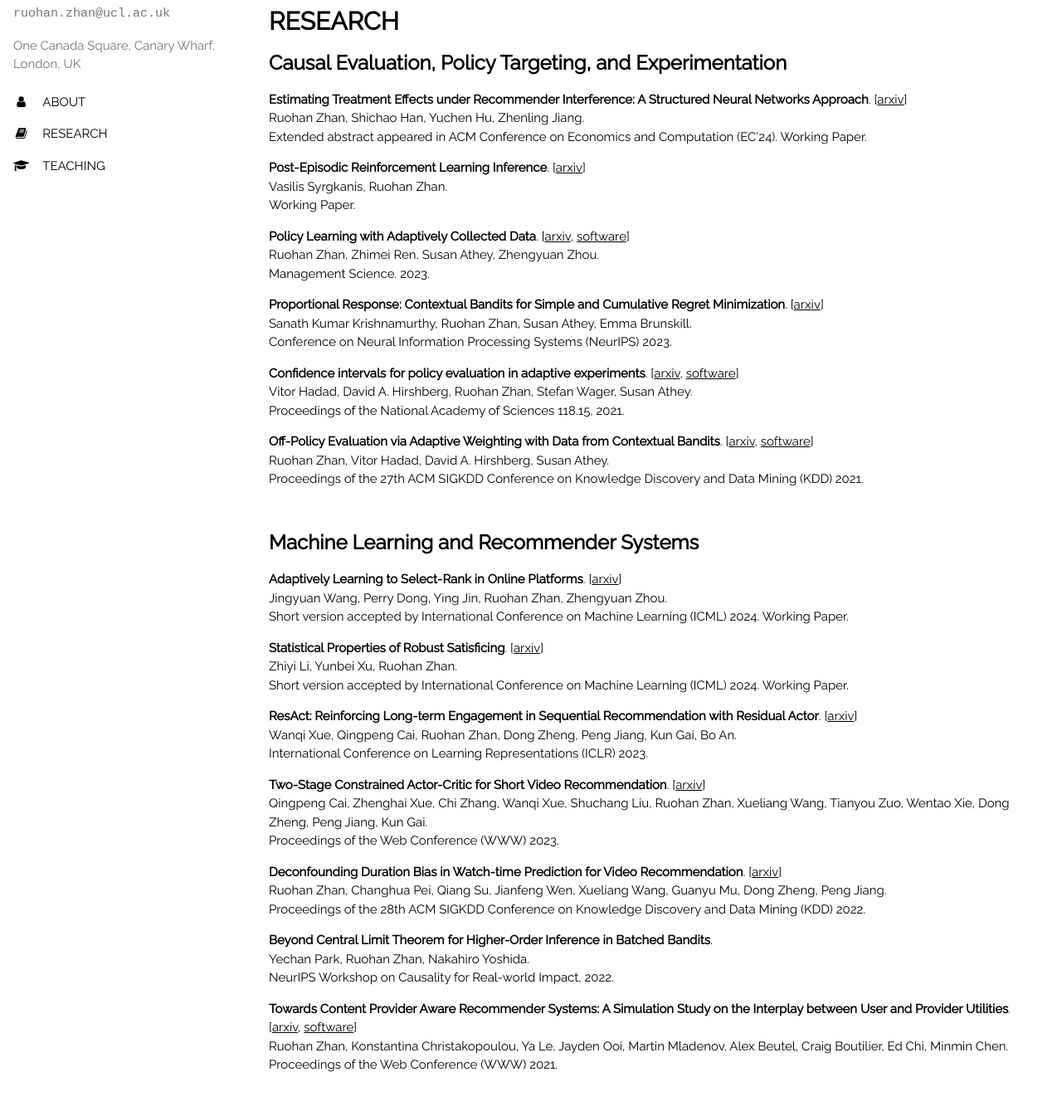
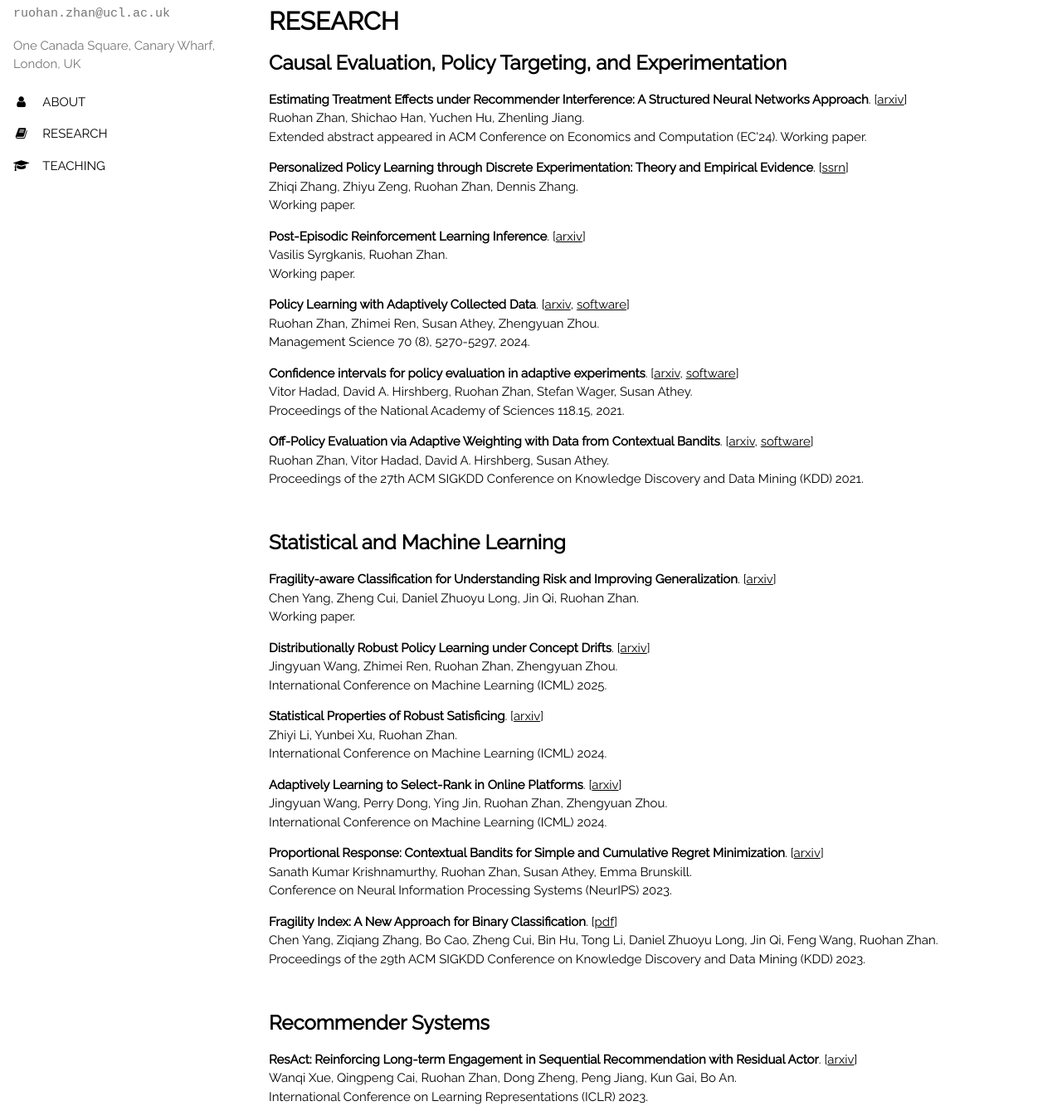
Before and after one commit to RuohanZhan/RuohanZhan.github.io, a plain HTML site: page index.html in a window 1280 px wide. Shown: the part 387-1726 px from the top of the page at 83% size. Drawn offline with nearby package versions, Linux system fonts and the light colour scheme.

Commit message:
update research

```diff
--- a/index.html
+++ b/index.html
@@ -52,13 +52,14 @@ body,h1,h2,h3,h4,h5,h6 {font-family: "Raleway", sans-serif}
   <div class="w3-container w3-padding-large" style="margin-bottom:32px">
     <h1><b>Ruohan Zhan</b></h1>
     <p> I am an assistant professor of Marketing & Analytics at the UCL School of Management.
-        My  research focuses on understanding and improving  online marketplaces. I study how to evaluate marketplace interventions causally, analyze the dynamics and interactions among different stakeholders, and optimize platform operations such as recommendation systems and digital experiments. Methodologically, I’m interested in causal inference, econometrics, statistical learning, and machine learning.
+       I study digital platforms and online marketplaces, developing and applying methods from causal inference, econometrics, statistics, and machine learning. My research focuses on the causal evaluation of marketplace interventions, policy targeting to enhance data-driven decision-making, and the design of experiments and algorithms to optimize platform operations.
+
 
       <!--develops methods to innovate data-driven decision making using tools from  causal inference, statistics, and machine learning, with particular interest in problems from platform operations and economics. -->
 	</p>
 
     <p>
-        Before joining UCL, I spent two and a half wonderful years as an assistant professor at the Hong Kong University of Science and Technology. In 2022, I was a postdoc at the Stanford Graduate School of Business. Earlier, I worked full-time at Kuaishou Technology (2021–2022) and spent the summers of 2019 and 2020 at Google Research. In 2021, I completed my MS in Statistics and PhD in Computational and Applied Mathematics at Stanford University, where I was advised by Susan Athey. Before that, I received my BS in mathematics from Peking University (2017).
+        Before joining UCL, I spent two and a half wonderful years as an assistant professor at the Hong Kong University of Science and Technology. In 2022, I was a postdoc at the Stanford Graduate School of Business. Earlier, I worked full-time at Kuaishou Technology (2021–2022) and spent the summers of 2019 and 2020 at Google. In 2021, I completed my MS in Statistics and PhD in Computational and Applied Mathematics at Stanford University, where I was advised by Susan Athey. Before that, I received my BS in mathematics from Peking University (2017).
 
     </p>
 
@@ -92,13 +93,21 @@ body,h1,h2,h3,h4,h5,h6 {font-family: "Raleway", sans-serif}
        <p><b>Estimating Treatment Effects under Recommender Interference: A Structured Neural Networks Approach</b>. [<a href="https://arxiv.org/abs/2406.14380">arxiv</a>]
        <br>
            Ruohan Zhan, Shichao Han, Yuchen Hu, Zhenling Jiang.
-         <br> Extended abstract appeared in ACM Conference on Economics and Computation (EC'24). Working Paper.
+         <br> Extended abstract appeared in ACM Conference on Economics and Computation (EC'24).  Working paper.
+      </p>
+
+       <p><b>Personalized Policy Learning through Discrete Experimentation: Theory and Empirical Evidence</b>. [<a href="https://papers.ssrn.com/sol3/papers.cfm?abstract_id=5277082">ssrn</a>]
+       <br>
+           Zhiqi Zhang, Zhiyu Zeng, Ruohan Zhan, Dennis Zhang.
+       <br>
+            Working paper.
       </p>
 
       <p><b>Post-Episodic Reinforcement Learning Inference</b>. [<a href="https://arxiv.org/abs/2302.08854">arxiv</a>]
        <br>
            Vasilis Syrgkanis, Ruohan Zhan.
-         <br> Working Paper.
+         <br>
+          Working paper.
       </p>
 
 
@@ -106,14 +115,9 @@ body,h1,h2,h3,h4,h5,h6 {font-family: "Raleway", sans-serif}
       <p><b>Policy Learning with Adaptively Collected Data</b>. [<a href="https://arxiv.org/abs/2105.02344">arxiv</a>, <a href="https://github.com/gsbDBI/PolicyLearning">software</a>]
       <br>Ruohan Zhan, Zhimei Ren, Susan Athey, Zhengyuan Zhou.
       <br>
-       Management Science.  2023.
+       Management Science 70 (8), 5270-5297, 2024.
       </p>
 
-      <p><b>Proportional Response: Contextual Bandits for Simple and Cumulative Regret Minimization</b>. [<a href="https://arxiv.org/abs/2307.02108">arxiv</a>]
-      <br>Sanath Kumar Krishnamurthy, Ruohan Zhan, Susan Athey, Emma Brunskill.
-      <br>
-       Conference on Neural Information Processing Systems (NeurIPS) 2023.
-      </p>
 
       <p><b>Confidence intervals for policy evaluation in adaptive experiments</b>. [<a href="https://arxiv.org/abs/1911.02768">arxiv</a>, <a href="https://github.com/gsbDBI/adaptive-confidence-intervals">software</a>]
       <br>
@@ -122,33 +126,72 @@ body,h1,h2,h3,h4,h5,h6 {font-family: "Raleway", sans-serif}
       Proceedings of the National Academy of Sciences 118.15, 2021.
       </p>
 
-
-            <p><b>Off-Policy Evaluation via Adaptive Weighting with Data from Contextual Bandits</b>. [<a href="https://arxiv.org/abs/2106.02029">arxiv</a>, <a href="https://github.com/gsbDBI/contextual_bandits_evaluation">software</a>]
+      <p><b>Off-Policy Evaluation via Adaptive Weighting with Data from Contextual Bandits</b>. [<a href="https://arxiv.org/abs/2106.02029">arxiv</a>, <a href="https://github.com/gsbDBI/contextual_bandits_evaluation">software</a>]
       <br>
       Ruohan Zhan, Vitor Hadad, David A. Hirshberg, Susan Athey.
       <br>
       Proceedings of the 27th ACM SIGKDD Conference on Knowledge Discovery and Data Mining (KDD) 2021.
       </p>
 
+<!--       <p><b>Beyond Central Limit Theorem for Higher-Order Inference in Batched Bandits</b>.
       <br>
+      Yechan Park, Ruohan Zhan, Nakahiro Yoshida.
+      <br>
+      NeurIPS Workshop on Causality for Real-world Impact, 2022.
+      </p> -->
 
-      <h3><b>Machine Learning and Recommender Systems</b></h3>
 
+       <br>
+
+      <h3><b>Statistical and Machine Learning</b></h3>
+
+      <p><b>Fragility-aware Classification for Understanding Risk and Improving Generalization</b>. [<a href="https://arxiv.org/abs/2502.13024">arxiv</a>]
+       <br>
+           Chen Yang, Zheng Cui, Daniel Zhuoyu Long, Jin Qi, Ruohan Zhan.
+         <br>
+           Working paper.
+      </p>
+
+      <p><b>Distributionally Robust Policy Learning under Concept Drifts</b>. [<a href="https://arxiv.org/abs/2412.14297">arxiv</a>]
+      <br>
+      Jingyuan Wang, Zhimei Ren, Ruohan Zhan, Zhengyuan Zhou.
+      <br>
+      International Conference on Machine Learning (ICML) 2025.
+      </p>
+
+
+
+      <p><b>Statistical Properties of Robust Satisficing</b>. [<a href="https://arxiv.org/abs/2405.20451">arxiv</a>]
+      <br>
+      Zhiyi Li, Yunbei Xu, Ruohan Zhan.
+      <br>
+      International Conference on Machine Learning (ICML) 2024.
+      </p>
 
       <p><b>Adaptively Learning to Select-Rank in Online Platforms</b>. [<a href="https://arxiv.org/abs/2406.05017">arxiv</a>]
       <br>
       Jingyuan Wang, Perry Dong, Ying Jin, Ruohan Zhan, Zhengyuan Zhou.
       <br>
-      Short version accepted by International Conference on Machine Learning (ICML) 2024. Working Paper.
+      International Conference on Machine Learning (ICML) 2024.
       </p>
 
-      <p><b>Statistical Properties of Robust Satisficing</b>. [<a href="https://arxiv.org/abs/2405.20451">arxiv</a>]
+
+      <p><b>Proportional Response: Contextual Bandits for Simple and Cumulative Regret Minimization</b>. [<a href="https://arxiv.org/abs/2307.02108">arxiv</a>]
+      <br>Sanath Kumar Krishnamurthy, Ruohan Zhan, Susan Athey, Emma Brunskill.
       <br>
-      Zhiyi Li, Yunbei Xu, Ruohan Zhan.
-      <br>
-      Short version accepted by International Conference on Machine Learning (ICML) 2024. Working Paper.
+       Conference on Neural Information Processing Systems (NeurIPS) 2023.
       </p>
 
+       <p><b>Fragility Index: A New Approach for Binary Classification</b>. [<a href="https://dl.acm.org/doi/pdf/10.1145/3580305.3599356">pdf</a>]
+      <br>Chen Yang, Ziqiang Zhang, Bo Cao, Zheng Cui, Bin Hu, Tong Li, Daniel Zhuoyu Long, Jin Qi, Feng Wang, Ruohan Zhan.
+      <br>
+       Proceedings of the 29th ACM SIGKDD Conference on Knowledge Discovery and Data Mining (KDD) 2023.
+      </p>
+
+       <br>
+
+
+     <h3><b>Recommender Systems</b></h3>
 
       <p><b>ResAct: Reinforcing Long-term Engagement in Sequential Recommendation with Residual Actor</b>. [<a href="https://arxiv.org/abs/2206.02620">arxiv</a>]
       <br>
@@ -156,6 +199,7 @@ body,h1,h2,h3,h4,h5,h6 {font-family: "Raleway", sans-serif}
       <br>
       International Conference on Learning Representations (ICLR) 2023.
       </p>
+
 
       <p><b>Two-Stage Constrained Actor-Critic for Short Video Recommendation</b>. [<a href="https://arxiv.org/abs/2205.13248">arxiv</a>]
       <br>
@@ -173,12 +217,7 @@ body,h1,h2,h3,h4,h5,h6 {font-family: "Raleway", sans-serif}
       Proceedings of the 28th ACM SIGKDD Conference on Knowledge Discovery and Data Mining (KDD) 2022.
       </p>
 
-      <p><b>Beyond Central Limit Theorem for Higher-Order Inference in Batched Bandits</b>.
-      <br>
-      Yechan Park, Ruohan Zhan, Nakahiro Yoshida.
-      <br>
-      NeurIPS Workshop on Causality for Real-world Impact, 2022.
-      </p>
+
 
 
 
```
